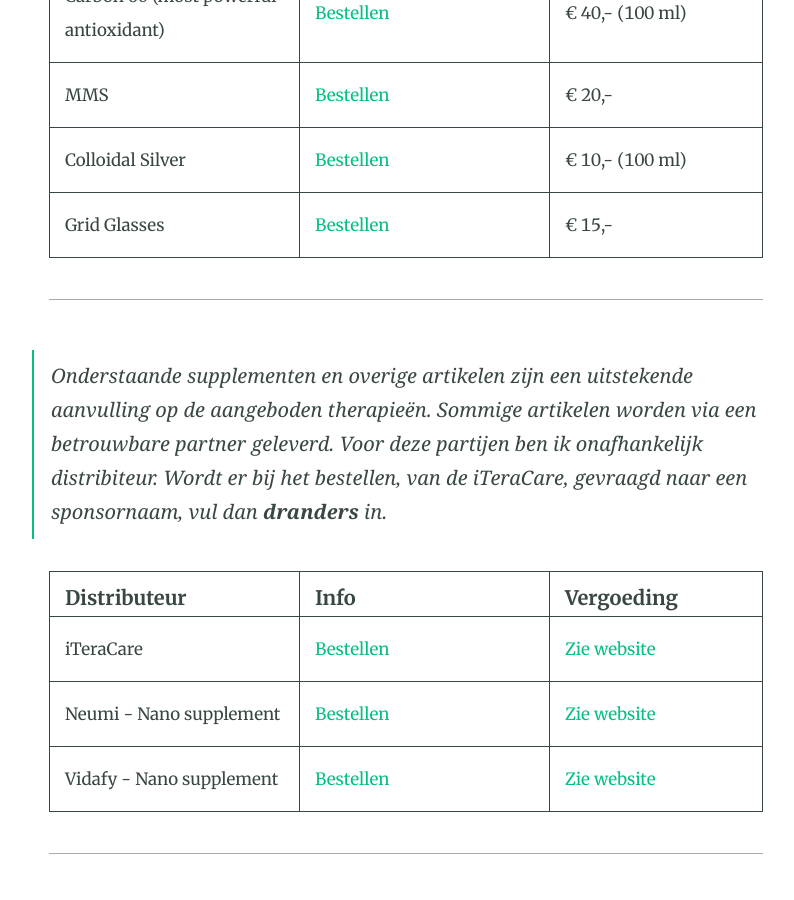
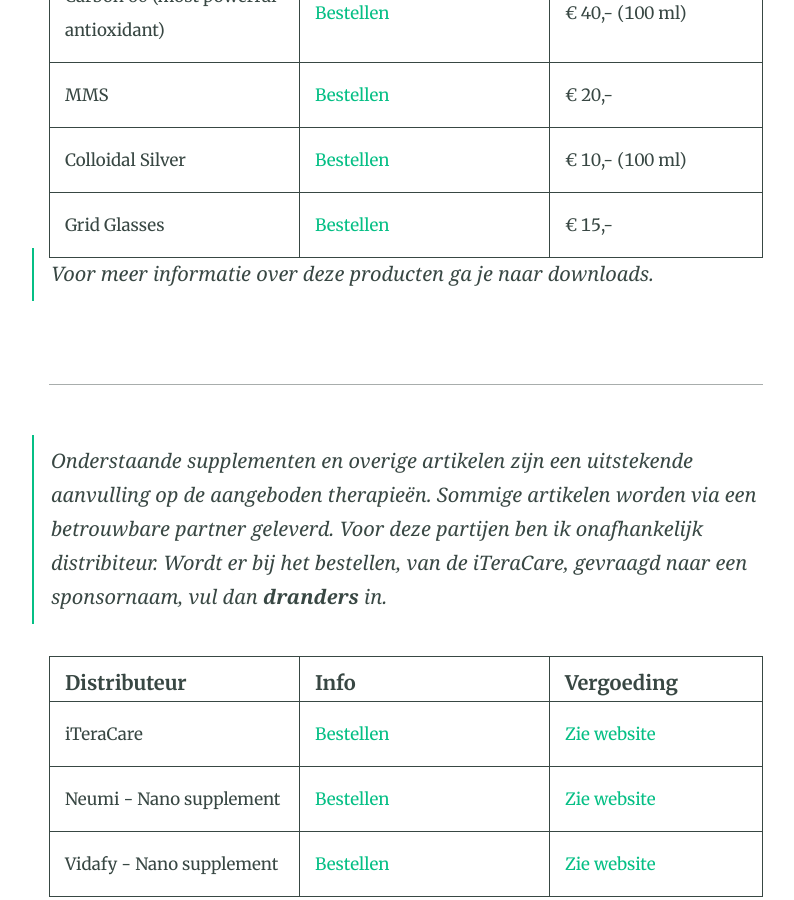
Before and after one commit to dokteranders/dokteranders.com, a Jekyll site: the page built from behandelingen.md, in a window 1280 px wide and 900 px high, scrolled down 1667 px. Shown: the whole window, without its empty margins (234-1028 px from the left). Built offline with Jekyll 4.4.1, drawn with Linux system fonts in a browser that asks for light colours.

Commit message:
Update behandelingen.md

```diff
--- a/behandelingen.md
+++ b/behandelingen.md
@@ -54,6 +54,8 @@
 | Colloidal Silver | [Bestellen](/contact/) |                      € 10,- (100 ml)
 | Grid Glasses | [Bestellen](/contact/) |                          € 15,-
 
+> Voor meer informatie over deze producten ga je naar downloads.
+
 ---
 
 > Onderstaande supplementen en overige artikelen zijn een uitstekende aanvulling op de aangeboden therapieën. Sommige artikelen worden via een betrouwbare partner geleverd. Voor deze partijen ben ik onafhankelijk distribiteur. Wordt er bij het bestellen, van de iTeraCare, gevraagd naar een sponsornaam, vul dan **dranders** in.
```
